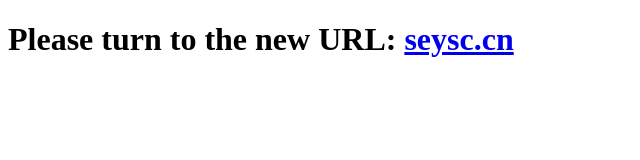
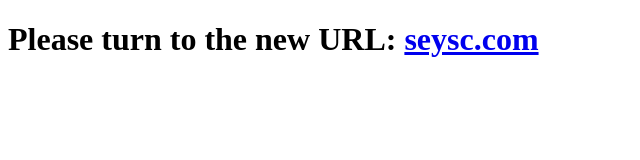
Before and after one commit to yusc-back/yusc-back.github.io, a plain HTML site: page index.html in a window 1280 px wide. Shown: the full height of the page, 0-640 px from the left. Drawn offline with Linux system fonts and the light colour scheme.

Commit message:
Update index.html

```diff
--- a/index.html
+++ b/index.html
@@ -5,6 +5,6 @@
     <title>ShengchengYU@NJU</title>
 </head>
 <body>
-<h1>Please turn to the new URL: <a href="https://seysc.com">seysc.cn</a></h1>
+<h1>Please turn to the new URL: <a href="https://seysc.com">seysc.com</a></h1>
 </body>
 </html>
```
